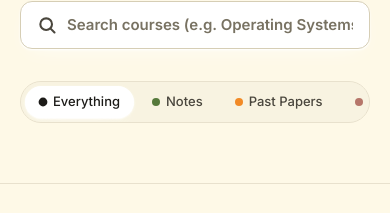
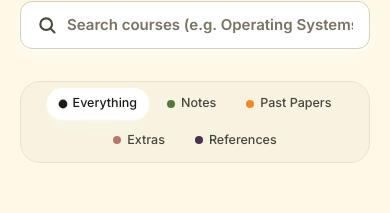
Before and after one commit to GJR19/archive-bmsit, a React (Vite) app: page / in a window 390 px wide. Shown: the part 398-611 px from the top of the page. Built offline with nearby package versions, Linux system fonts and the light colour scheme; no server answers; the database is empty.

Commit message:
Eliminate horizontal swiping on mobile for category tabs and filters while preserving laptop layout

```diff
--- a/src/components/CourseWindow.tsx
+++ b/src/components/CourseWindow.tsx
@@ -102,7 +102,7 @@ export default function CourseWindow({
         </div>
 
         {/* Categories Tabs */}
-        <div className="shrink-0 px-4 sm:px-8 bg-white border-b border-line overflow-x-auto">
+        <div className="shrink-0 px-4 sm:px-8 bg-white border-b border-line">
           <Tabs items={tabs} active={active} onChange={(v) => setActive(v as typeof active)} />
         </div>
 
--- a/src/components/PillFilter.tsx
+++ b/src/components/PillFilter.tsx
@@ -15,13 +15,13 @@ export default function PillFilter({
   onChange: (id: string) => void;
   size?: "md" | "lg";
 }) {
-  const padding = size === "lg" ? "px-3.5 py-1.5 sm:px-5 sm:py-2.5" : "px-3 py-1 sm:px-3.5 sm:py-1.5";
-  const fontSize = size === "lg" ? "text-[13px] sm:text-[15px]" : "text-[12px] sm:text-[13.5px]";
+  const padding = size === "lg" ? "px-3 py-1.5 sm:px-5 sm:py-2.5" : "px-2.5 py-1 sm:px-3.5 sm:py-1.5";
+  const fontSize = size === "lg" ? "text-[12.5px] sm:text-[15px]" : "text-[12px] sm:text-[13.5px]";
   const dotSize = size === "lg" ? "h-2 w-2" : "h-1.5 w-1.5";
-  const containerPad = size === "lg" ? "p-1 sm:p-1.5" : "p-1";
+  const containerPad = size === "lg" ? "p-1.5" : "p-1";
 
   return (
-    <div className={`inline-flex max-w-full flex-nowrap sm:flex-wrap items-center justify-start sm:justify-center gap-1 rounded-full border border-line bg-line/25 overflow-x-auto ${containerPad}`}>
+    <div className={`inline-flex max-w-full flex-wrap items-center justify-center gap-1.5 rounded-[20px] sm:rounded-full border border-line bg-line/25 ${containerPad}`}>
       {options.map((o) => {
         const isActive = active === o.id;
         return (
--- a/src/components/Tabs.tsx
+++ b/src/components/Tabs.tsx
@@ -14,12 +14,12 @@ export default function Tabs({
   onChange: (id: string) => void;
 }) {
   return (
-    <div className="flex gap-1 overflow-x-auto border-b border-line">
+    <div className="flex flex-wrap sm:flex-nowrap gap-0.5 sm:gap-1 border-b border-line">
       {items.map((item) => (
         <button
           key={item.id}
           onClick={() => onChange(item.id)}
-          className={`relative shrink-0 whitespace-nowrap px-3.5 py-2.5 text-[14px] transition-colors ${
+          className={`relative shrink-0 whitespace-nowrap px-2.5 py-2 sm:px-3.5 sm:py-2.5 text-[12.5px] sm:text-[14px] transition-colors ${
             active === item.id ? "text-ink font-medium" : "text-ink-faint hover:text-ink-soft"
           }`}
         >
--- a/src/pages/Home.tsx
+++ b/src/pages/Home.tsx
@@ -88,7 +88,7 @@ export default function Home() {
           </div>
 
           {/* Category Filter Pills */}
-          <div className="mt-8 w-full overflow-x-auto pb-1">
+          <div className="mt-8 flex w-full justify-center">
             <PillFilter
               size="lg"
               options={pillOptions}
--- a/src/pages/HonorRoll.tsx
+++ b/src/pages/HonorRoll.tsx
@@ -195,10 +195,10 @@ export default function HonorRoll() {
               </div>
             </div>
 
-            <div className="mt-4 flex items-center gap-2 overflow-x-auto pb-1">
+            <div className="mt-4 flex flex-wrap items-center gap-1.5 sm:gap-2 pb-1">
               <button
                 onClick={() => setBranch("all")}
-                className={`rounded-full px-4 py-1.5 text-[13.5px] font-semibold transition-all duration-200 active:scale-95 ${
+                className={`rounded-full px-3 py-1 sm:px-4 sm:py-1.5 text-[12px] sm:text-[13.5px] font-semibold transition-all duration-200 active:scale-95 ${
                   branch === "all"
                     ? "bg-[#7A2E2A] text-white shadow-xs"
                     : "border border-line bg-transparent text-ink-soft hover:border-ink-soft hover:text-ink"
@@ -210,7 +210,7 @@ export default function HonorRoll() {
                 <button
                   key={b}
                   onClick={() => setBranch(b)}
-                  className={`rounded-full px-4 py-1.5 text-[13.5px] font-semibold transition-all duration-200 active:scale-95 ${
+                  className={`rounded-full px-3 py-1 sm:px-4 sm:py-1.5 text-[12px] sm:text-[13.5px] font-semibold transition-all duration-200 active:scale-95 ${
                     branch === b
                       ? "bg-[#7A2E2A] text-white shadow-xs"
                       : "border border-line bg-transparent text-ink-soft hover:border-ink-soft hover:text-ink"
```
